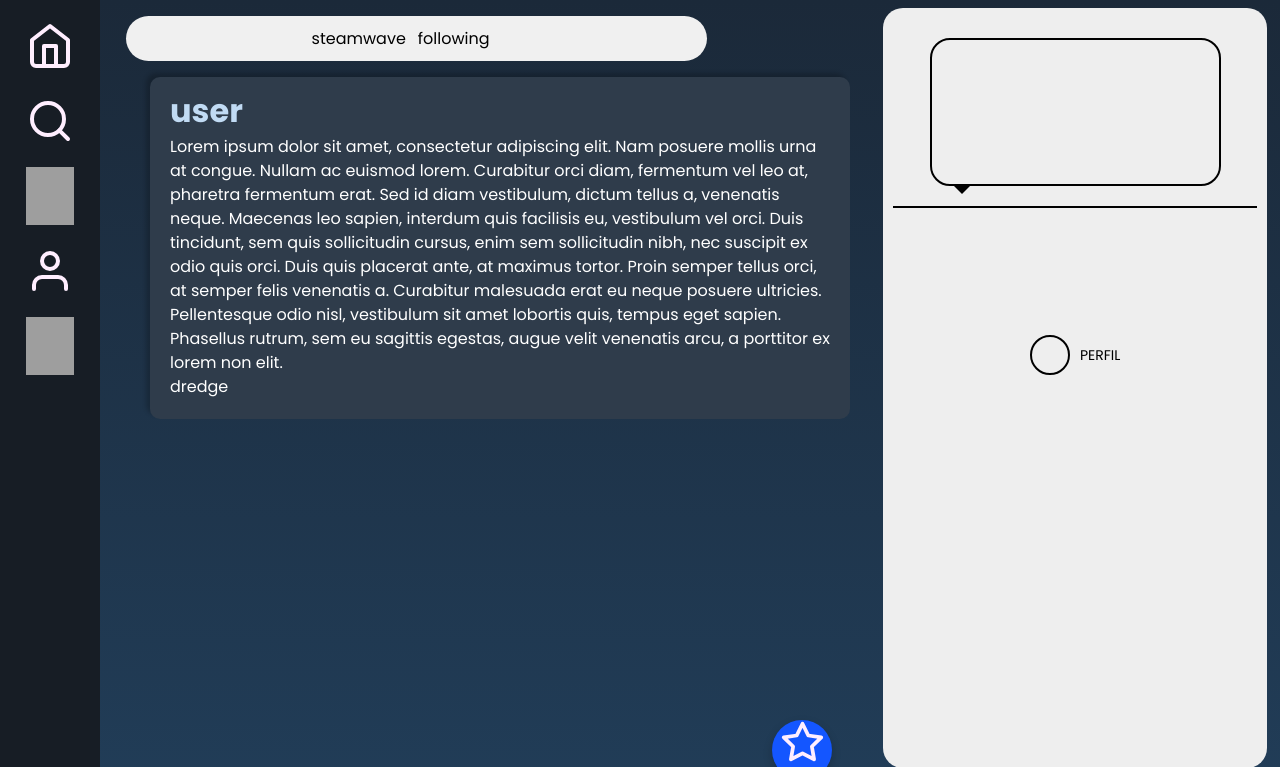
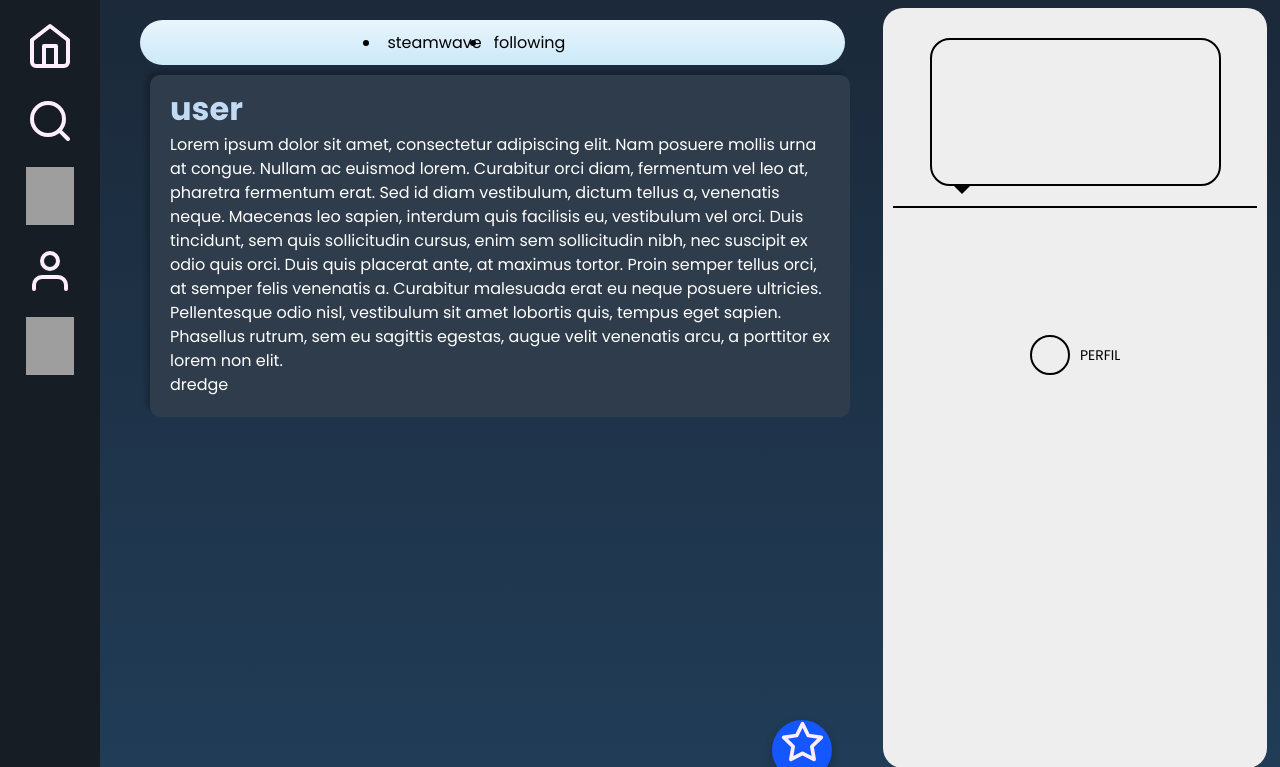
Before and after one commit to Kriol368/SteamWave, a Symfony app: template templates/home/index.html.twig in a window 1280 px wide. Shown: the top 767 px of the page. Run offline with Twig, Linux system fonts and the light colour scheme; the template is opened without the code that fills it, so the values that code supplies are empty; some libraries are stand-ins or nearby versions; grey boxes are pictures that could not be loaded.

Commit message:
options styles

```diff
--- a/public/css/main_content.css
+++ b/public/css/main_content.css
@@ -2,21 +2,16 @@
     estilo para la barra de arriba
  */
 .feed-options{
-    padding-left: 110px;
-    padding-right: 36%;
-    max-width: 90%;
-    margin: 1rem ;
-
+    padding-top: 20px;
     width: 100%;
     display: flex;
-    flex-direction: row;
-    align-items: center;
-
 }
 .feed-buttons{
     width: 100%;
+    margin-left: 140px;
+    margin-right: 34%;
     height: 2.8rem;
-    background: #f0f0f0;
+    background: linear-gradient(#e8f5fc, #cce9f9);
     outline: none;
     border: none;
     border-radius: 1.625rem;
--- a/templates/home/index.html.twig
+++ b/templates/home/index.html.twig
@@ -19,14 +19,14 @@
     -->
     <link rel="stylesheet" href="{{ asset('css/main_content.css') }}"/>
     <div class="feed-options">
-        <div class="feed-buttons">
-            <div class="feed-button">
+        <ul class="feed-buttons">
+            <li class="feed-button">
                 <button> steamwave </button>
-            </div>
-            <div class="feed-button">
+            </li>
+            <li class="feed-button">
                 <button> following </button>
-            </div>
-        </div>
+            </li>
+        </ul>
     </div>
     <!--    feed    =====================================0
                aqui debería haber un metodo que cargue posts en la feed y a partir de una plantilla parcial para cada post -->
```
